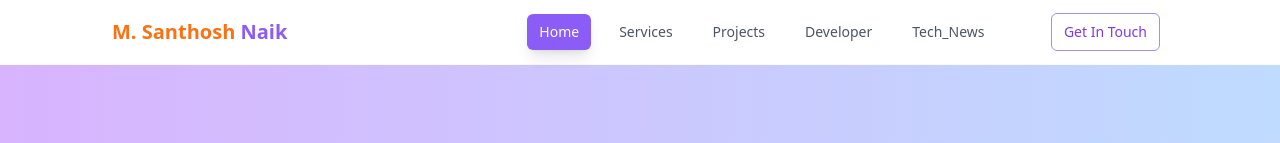
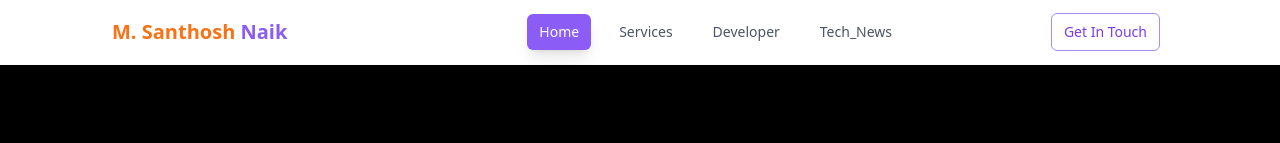
Before and after one commit to Santhosh-CS07/Santhosh_Praythnam, a Next.js app: page /news in a window 1280 px wide. Before the commit this address had no page. Shown: the top 143 px of the page. Built offline with nearby package versions, Linux system fonts and the light colour scheme.

Commit message:
few updates

```diff
--- a/components/Navbar.js
+++ b/components/Navbar.js
@@ -5,9 +5,9 @@
 const navigation = [
   { name: "Home", href: "/", current: true },
   { name: "Services", href: "service", current: false },
-  { name: "Projects", href: "projects", current: false },
+  // { name: "Projects", href: "projects", current: false },
   { name: "Developer", href: "developer", current: false },
-  { name: "Tech_News", href: "technews", current: false }
+  { name: "Tech_News", href: "news", current: false }
 ];
 
 function classNames(...classes) {
--- a/pages/index.js
+++ b/pages/index.js
@@ -9,11 +9,11 @@
   return (
     <div>
       <Head>
-        <meta name="description" content="A freelancer with React, Next.js, Node.js, and Django Skills - Looking to explore the technologies with your ideas." />
+        <meta name="description" content="A Software Engineer with React, Next.js, Node.js, and MongoDB Skills - Looking to explore the technologies with your ideas." />
         <link rel="icon" href='https://www.svgrepo.com/show/225051/cpu.svg' />
       </Head>
       <HeroPage />
-      <Services />
+      {/* <Services /> */}
       <Vision />
       <Technologies />
       <Contact />
--- a/pages/techNews.js
+++ b/pages/news.js
@@ -1,7 +1,7 @@
 import React from 'react';
 import Head from "next/head";
 
-const techNews = () => {
+const news = () => {
     return (
         <div>
             <Head>
@@ -90,4 +90,4 @@
     )
 }
 
-export default techNews;
+export default news;
--- a/pages/vision.js
+++ b/pages/vision.js
@@ -5,7 +5,7 @@
   return (
     <div className="flex-col text-white justify-center items-center my-10">
       <Head>
-        <title>Freelancer | FullStack Developer</title>
+        <title>A Software Engineer | FullStack Developer</title>
         <meta name="description" content="A freelancer with React, Next.js, Node.js, and Django Skills - Looking to explore the technologies with your ideas." />
         <link rel="icon" href='https://www.svgrepo.com/show/225051/cpu.svg' />
       </Head>
```
